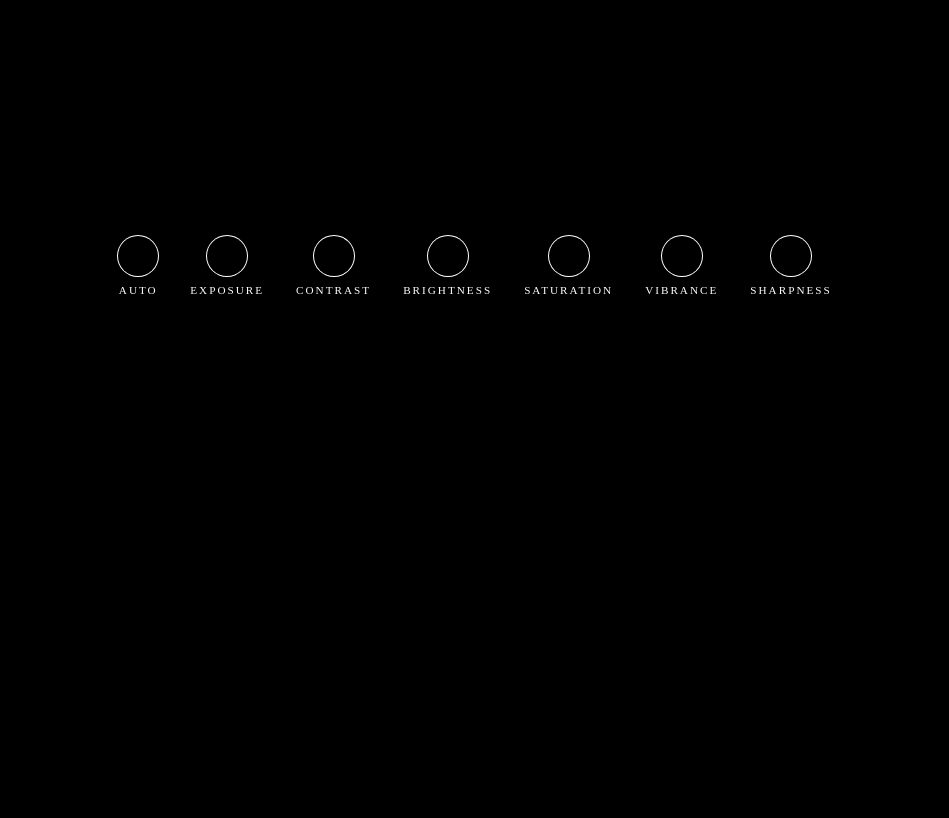
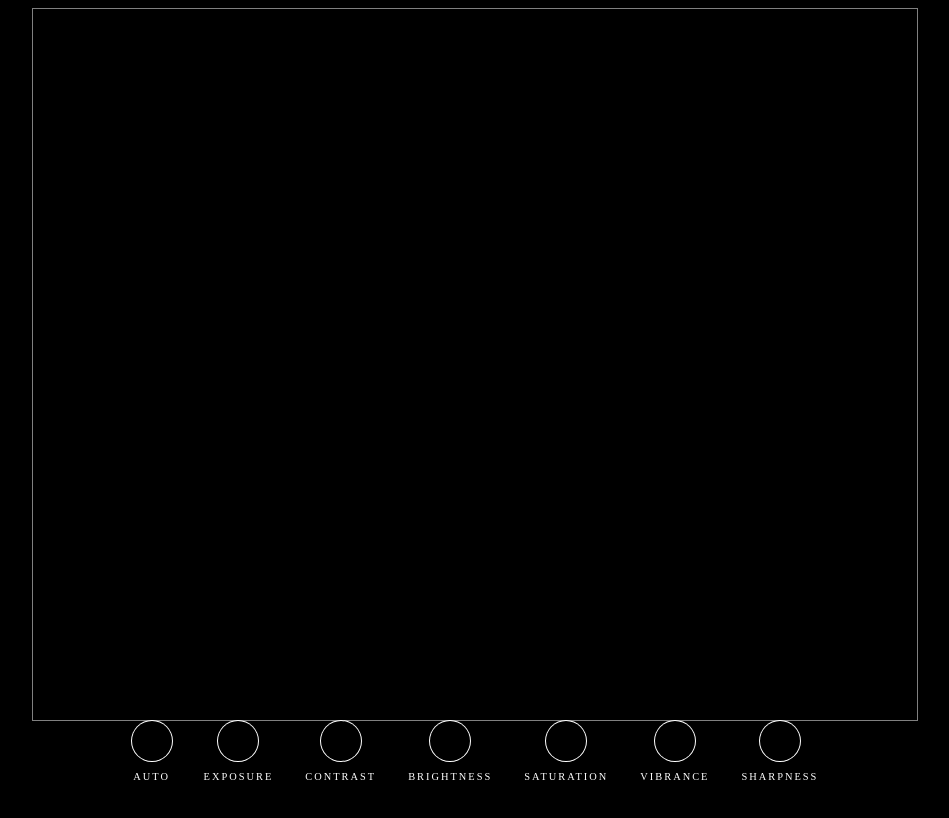
Before and after one commit to alexbassy/site, a Next.js app: page /playground/photo-editor in a window 1280 px wide. Shown: the top 818 px of the page, without its empty margins (165-1114 px from the left). Built offline with nearby package versions, Linux system fonts and the light colour scheme.

Commit message:
Add photo space

```diff
--- a/components/photo-editor/index.js
+++ b/components/photo-editor/index.js
@@ -15,6 +15,21 @@ const Container = styled.div`
     'photo'
     'controls';
   grid-template-rows: 3fr 1fr;
+`
+
+const PhotoSpace = styled.div`
+  grid-area: photo;
+  display: flex;
+  align-items: center;
+  justify-content: center;
+`
+
+const PhotoContainer = styled.div`
+  --aspect-ratio: 9 / 16;
+  width: 70%;
+  padding-bottom: calc(var(--aspect-ratio) * 100%);
+  max-height: 100%;
+  border: 1px solid rgba(255, 255, 255, 0.5);
 `
 
 const Controls = styled.section`
@@ -46,16 +61,17 @@ const KnobWheel = styled.button`
   font-size: inherit;
   background-color: unset;
   /* End button reset */
-  cursor: pointer;
+
   --size: 2.5em;
   width: var(--size);
   height: var(--size);
-  margin-bottom: 0.5em;
+  margin-bottom: 0.65em;
   border-radius: var(--size);
   box-shadow: 0 0 0 1px white;
   transition-property: box-shadow;
   transition-duration: 0.25s;
   transition-timing-function: ease;
+  cursor: pointer;
 
   :focus {
     outline: none;
@@ -64,7 +80,7 @@ const KnobWheel = styled.button`
 `
 
 const KnobLabel = styled.span`
-  font-size: 70%;
+  font-size: 65%;
   text-transform: uppercase;
   letter-spacing: 2px;
 `
@@ -84,6 +100,9 @@ export default () => {
     <>
       <Global styles={pageStyles} />
       <Container>
+        <PhotoSpace>
+          <PhotoContainer />
+        </PhotoSpace>
         <Controls>
           <Knobs>
             {controlsKnobs.map(item => (
```
